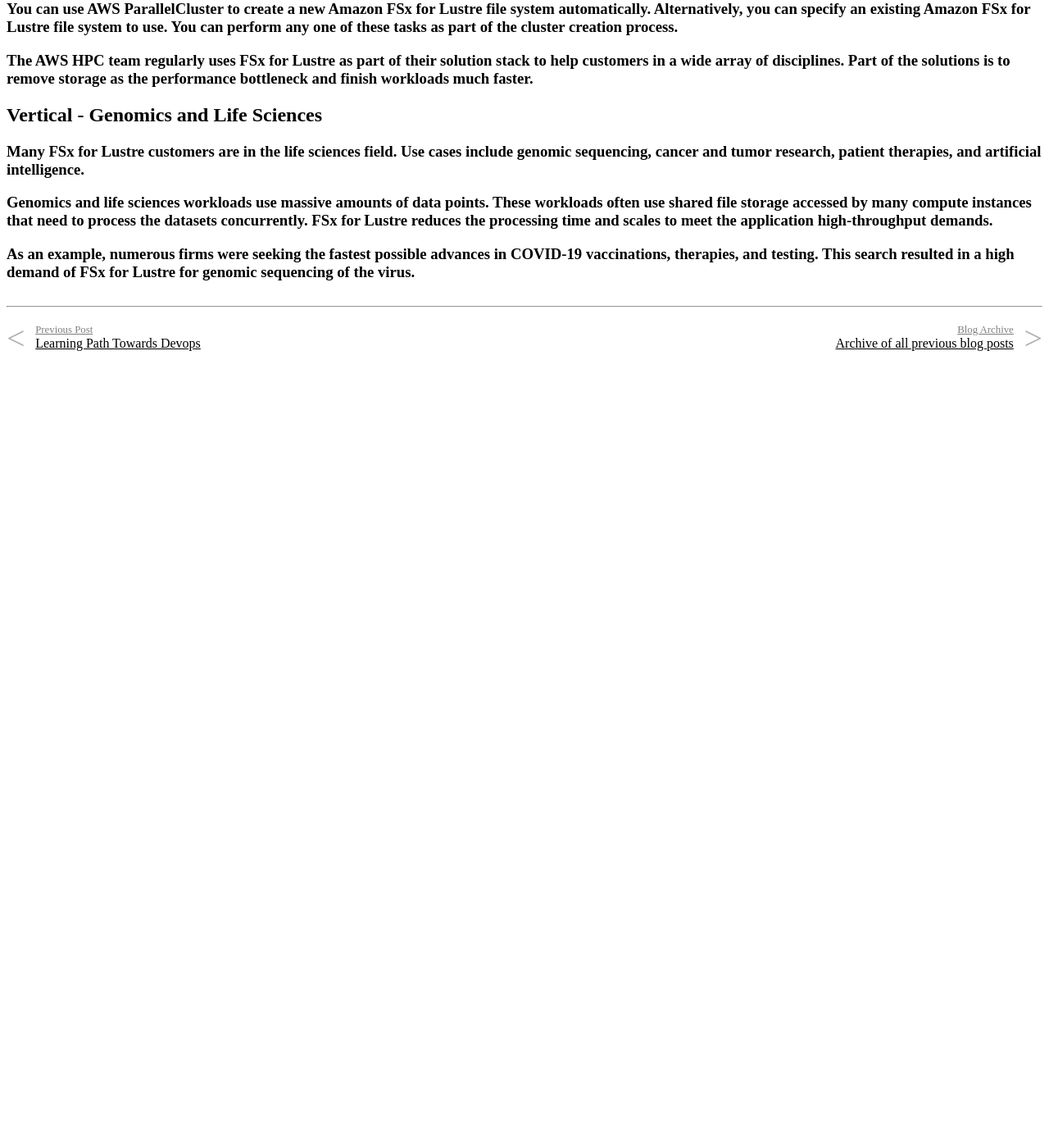
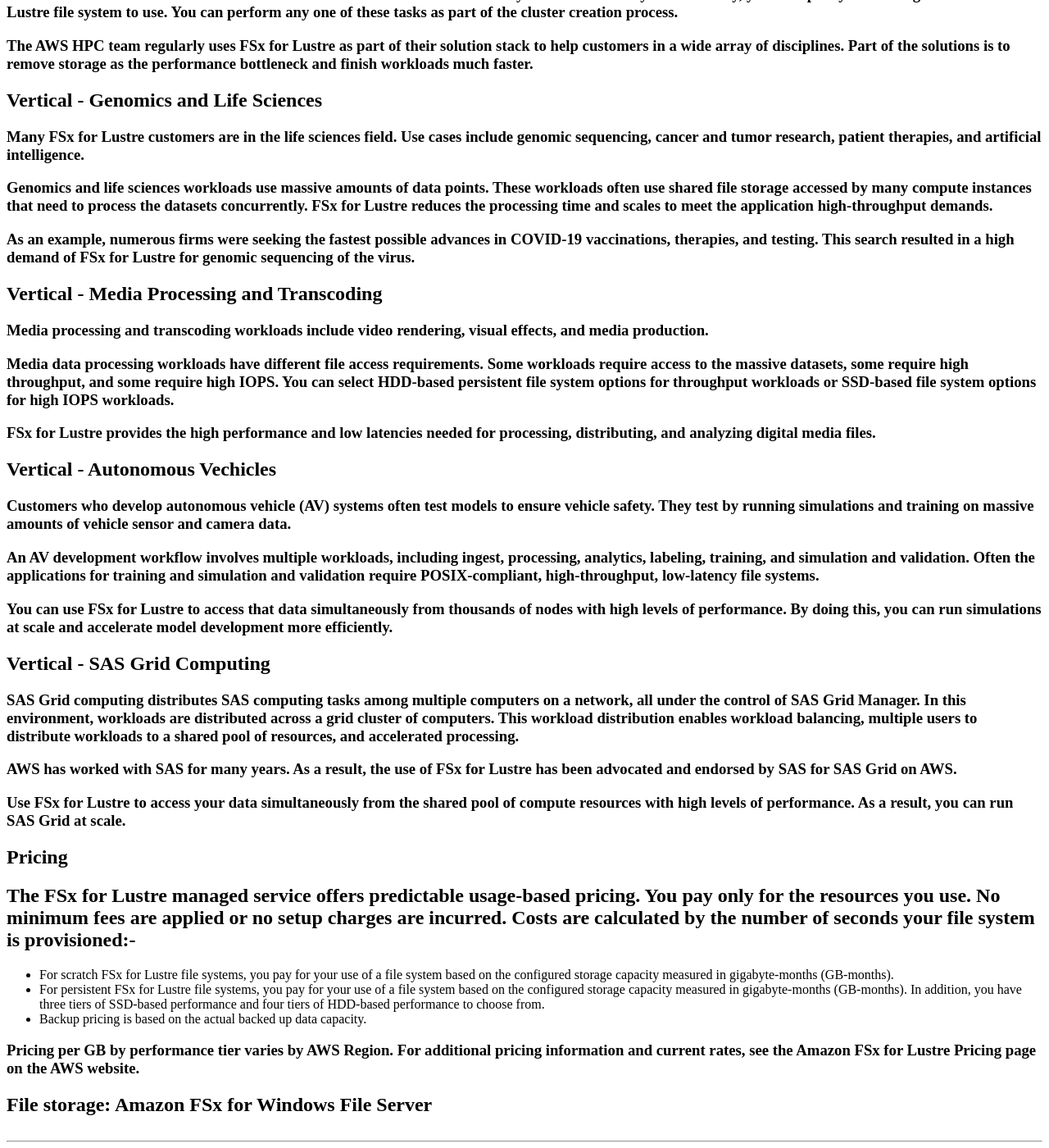
Before and after one commit to AshTechieDevOps/blogs, a Jekyll site: the page built from _posts/2022-10-19-AWS-Storage-Core.md, in a window 1280 px wide and 1400 px high, scrolled down 34907 px. Shown: the whole window at 82% size. Built offline with Jekyll 4.4.1, drawn with Linux system fonts in a browser that asks for light colours; our own code applies the rules of GitHub Pages for plain Markdown files; before the commit the page ends 35343 px from its top, so only the background shows below that.

Commit message:
Update 2022-10-19-AWS-Storage-Core.md

```diff
--- a/_posts/2022-10-19-AWS-Storage-Core.md
+++ b/_posts/2022-10-19-AWS-Storage-Core.md
@@ -400,7 +400,6 @@ Moving storage workloads to the cloud has been one of the main ways chief inform
 -   How often and how quickly do you need to access your data? AWS offers storage options and pricing tiers for frequently accessed, less frequently accessed, and infrequently accessed data.
 -   Does your data store require high IOPS or throughput? AWS provides categories of storage that are optimized for performance and throughput. Understanding IOPS and throughput requirements will help you provision the right amount of storage and avoid overpaying.
 -   What storage access protocols are required? Pre-existing applications are often developed based on specific operating systems. The operating system can affect the access protocol. For example, Linux-based applications that require file system access usually require NFS. Windows-based applications require SMB as the protocol.
--
 -   Frequency of access (online, offline, archival)
 -   Frequency of update (WORM, dynamic)
 -   Availability and durability constraints
@@ -952,3 +951,39 @@ Moving storage workloads to the cloud has been one of the main ways chief inform
 ### Genomics and life sciences workloads use massive amounts of data points. These workloads often use shared file storage accessed by many compute instances that need to process the datasets concurrently. FSx for Lustre reduces the processing time and scales to meet the application high-throughput demands.
 
 ### As an example, numerous firms were seeking the fastest possible advances in COVID-19 vaccinations, therapies, and testing. This search resulted in a high demand of FSx for Lustre for genomic sequencing of the virus.
+
+## Vertical - Media Processing and Transcoding
+
+### Media processing and transcoding workloads include video rendering, visual effects, and media production.
+
+### Media data processing workloads have different file access requirements. Some workloads require access to the massive datasets, some require high throughput, and some require high IOPS. You can select HDD-based persistent file system options for throughput workloads or SSD-based file system options for high IOPS workloads.
+
+### FSx for Lustre provides the high performance and low latencies needed for processing, distributing, and analyzing digital media files.
+
+## Vertical - Autonomous Vechicles
+
+### Customers who develop autonomous vehicle (AV) systems often test models to ensure vehicle safety. They test by running simulations and training on massive amounts of vehicle sensor and camera data.
+
+### An AV development workflow involves multiple workloads, including ingest, processing, analytics, labeling, training, and simulation and validation. Often the applications for training and simulation and validation require POSIX-compliant, high-throughput, low-latency file systems.
+
+### You can use FSx for Lustre to access that data simultaneously from thousands of nodes with high levels of performance. By doing this, you can run simulations at scale and accelerate model development more efficiently.
+
+## Vertical - SAS Grid Computing
+
+### SAS Grid computing distributes SAS computing tasks among multiple computers on a network, all under the control of SAS Grid Manager. In this environment, workloads are distributed across a grid cluster of computers. This workload distribution enables workload balancing, multiple users to distribute workloads to a shared pool of resources, and accelerated processing.
+
+### AWS has worked with SAS for many years. As a result, the use of FSx for Lustre has been advocated and endorsed by SAS for SAS Grid on AWS.
+
+### Use FSx for Lustre to access your data simultaneously from the shared pool of compute resources with high levels of performance. As a result, you can run SAS Grid at scale.
+
+## Pricing
+
+## The FSx for Lustre managed service offers predictable usage-based pricing. You pay only for the resources you use. No minimum fees are applied or no setup charges are incurred. Costs are calculated by the number of seconds your file system is provisioned:-
+
+-   For scratch FSx for Lustre file systems, you pay for your use of a file system based on the configured storage capacity measured in gigabyte-months (GB-months).
+-   For persistent FSx for Lustre file systems, you pay for your use of a file system based on the configured storage capacity measured in gigabyte-months (GB-months). In addition, you have three tiers of SSD-based performance and four tiers of HDD-based performance to choose from.
+-   Backup pricing is based on the actual backed up data capacity.
+
+### Pricing per GB by performance tier varies by AWS Region. For additional pricing information and current rates, see the Amazon FSx for Lustre Pricing page on the AWS website.
+
+## File storage: Amazon FSx for Windows File Server
```
